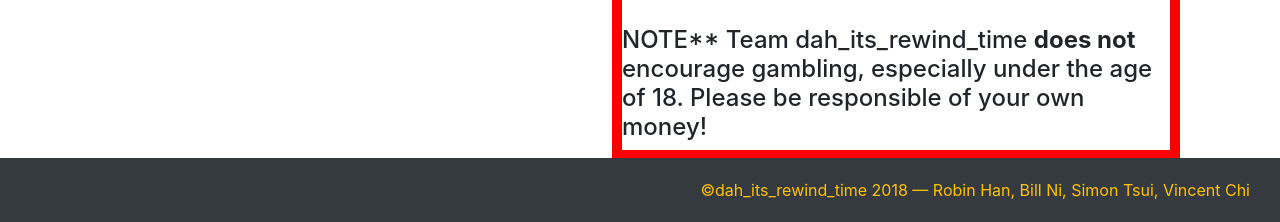
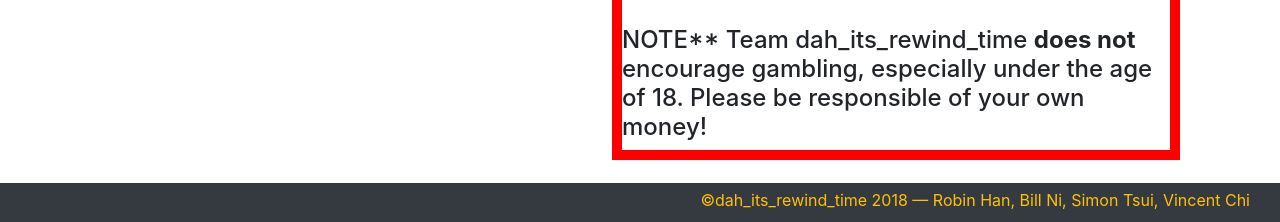
Before and after one commit to bnidevs/dah_its_rewind_time, a Flask app: page /play in a window 1280 px wide. Shown: the part 578-800 px from the top of the page. Run offline with Flask 2, Linux system fonts and the light colour scheme; some libraries are stand-ins or nearby versions.

Commit message:
spacing fixed?

```diff
--- a/static/js/players.js
+++ b/static/js/players.js
@@ -394,7 +394,7 @@ function main () {
       }
       quick_bets += "<a href='javascript:parent.handle_human_bet(" + players[0].bankroll + ")'>All In!</a>";
       var html9 = "<td><table align=center><tr><td align=center>";
-      var html10 = quick_bets + "</td></tr></table></td></tr></table></body></html>";
+      var html10 = quick_bets + "</td></tr></table></td></tr></table><br><br><br><br></body></html>";
       write_guick_raise(html9 + html10);
 
       var message = "<tr><td><font size=+2><b>Current raise: " + current_bet +
--- a/templates/poker.html
+++ b/templates/poker.html
@@ -117,8 +117,10 @@
         <div id="quick-raises">Quick Raises</div>
         <div id="game-response" class="response-normal">Game response</div>
         <div id="modal-box"></div>
+
     </div>
     </div>
+    <br><br><br><br><br><br>
     </body>
 
 
--- a/templates/template.html
+++ b/templates/template.html
@@ -51,6 +51,6 @@
         {% block content %}
 
         {% endblock %}
-      <footer class="-footer bg-dark fixed-bottom text-warning text-right" style="padding-bottom: 20px; padding-top: 20px; padding-right: 30px">&copy;dah_its_rewind_time 2018 &mdash; Robin Han, Bill Ni, Simon Tsui, Vincent Chi</footer>
+      <footer class="-footer bg-dark fixed-bottom text-warning text-right" style="padding-bottom: 10px; padding-top: 5px; padding-right: 30px; margin-top:100px;">&copy;dah_its_rewind_time 2018 &mdash; Robin Han, Bill Ni, Simon Tsui, Vincent Chi</footer>
 </body>
 </html>
```
